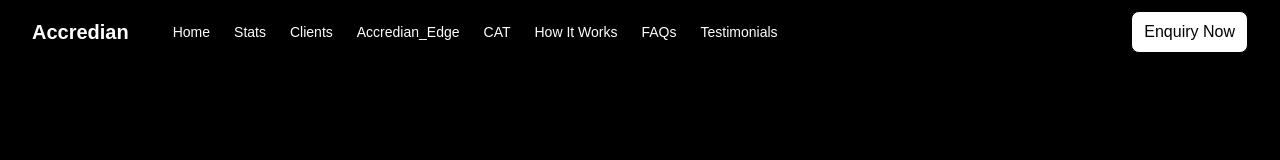
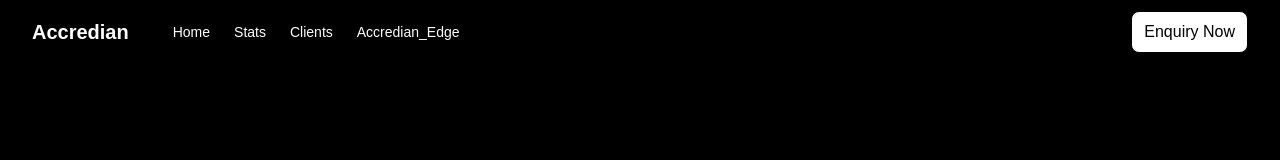
Before and after one commit to nikhil-dex/enterprise_accredian_clone, a Next.js app: page / in a window 1280 px wide. Shown: the top 160 px of the page. Built offline with nearby package versions, Linux system fonts and the light colour scheme.

Commit message:
Update Navbar.jsx

```diff
--- a/components/Navbar.jsx
+++ b/components/Navbar.jsx
@@ -15,10 +15,7 @@ export default function Navbar() {
     "Stats",
     "Clients",
     "Accredian_Edge",
-    "CAT",
-    "How It Works",
-    "FAQs",
-    "Testimonials",
+
   ];
 
   const getHref = (link) => {
```
